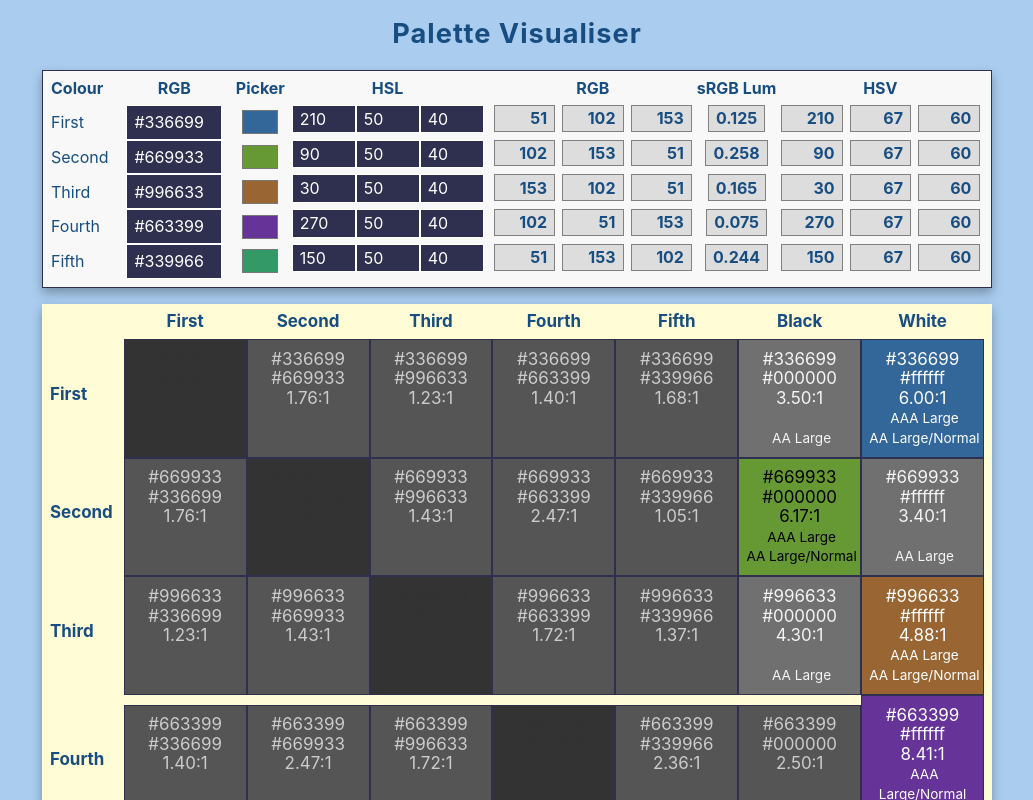
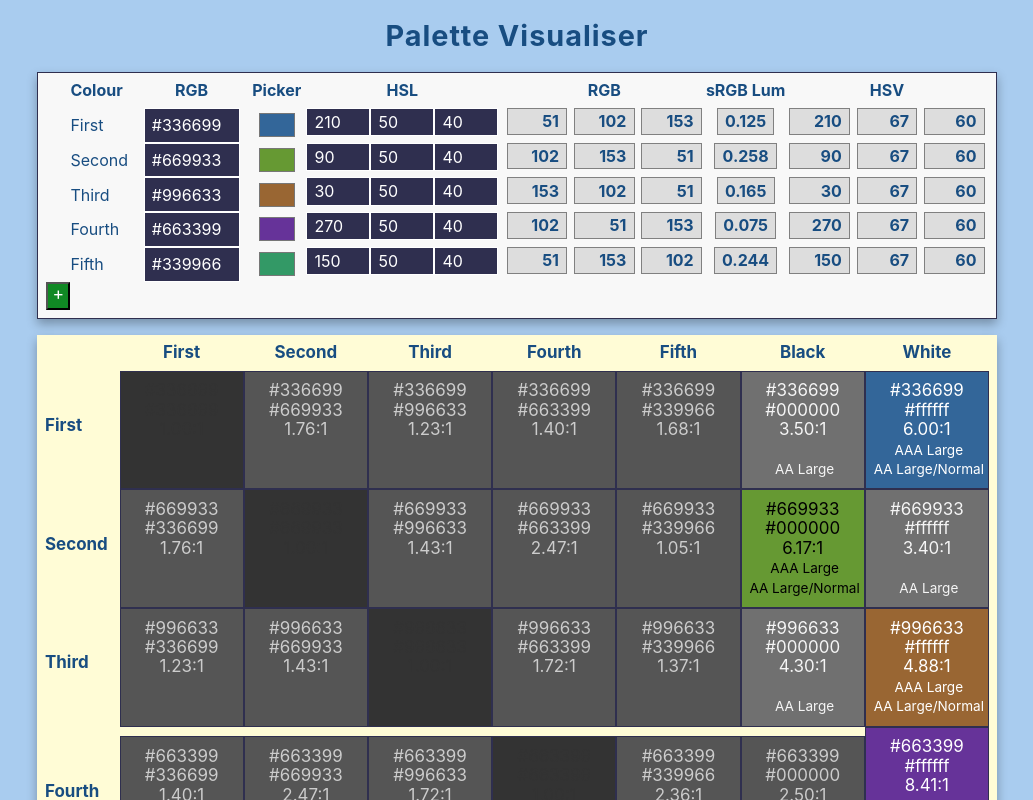
Before and after one commit to JulianNicholls/palette-visualiser-3, a React app: page / in a window 1280 px wide. Shown: the top 800 px of the page, without its empty margins (123-1156 px from the left). Built offline with nearby package versions, Linux system fonts and the light colour scheme.

Commit message:
Add new colour button

```diff
--- a/src/components/InputBox.tsx
+++ b/src/components/InputBox.tsx
@@ -9,7 +9,7 @@ import HSLInput from './HSLInput';
 const LABELS = ['First', 'Second', 'Third', 'Fourth', 'Fifth'];
 
 const InputBox = (): JSX.Element => {
-  const { rgbs, hsls, changeRGB, changeHSL } = useColours();
+  const { rgbs, hsls, changeRGB, changeHSL, addColour } = useColours();
 
   const renderSet = (index: number, label: string): JSX.Element => {
     const rgb = rgbStrToObject(rgbs[index]);
@@ -17,6 +17,7 @@ const InputBox = (): JSX.Element => {
 
     return (
       <Fragment key={index}>
+        <span />
         <label htmlFor={`rgb-${index}`}>{label}</label>
         <RGBInput
           key={rgbs[index]}
@@ -56,6 +57,7 @@ const InputBox = (): JSX.Element => {
 
   return (
     <section id="input-box">
+      <span />
       <span className="first">Colour</span>
       <span>RGB</span>
       <span>Picker</span>
@@ -65,6 +67,9 @@ const InputBox = (): JSX.Element => {
       <span>HSV</span>
 
       {LABELS.map((label, idx) => renderSet(idx, label))}
+      <button className="action" onClick={addColour}>
+        +
+      </button>
     </section>
   );
 };
--- a/src/context/index.tsx
+++ b/src/context/index.tsx
@@ -12,7 +12,7 @@ const DEFAULT_RGBS = ['#336699', '#669933', '#996633', '#663399', '#339966'];
 const DEFAULT_SELECT: SelectedColour = { bg: '#000000', fg: '#ffffff' };
 
 const HSLsFromRGBs = (rgbs: Array<string>): Array<HSL> =>
-  rgbs.reduce((hsls, rgb) => {
+  rgbs.reduce((hsls: Array<HSL>, rgb) => {
     return hsls.concat(RGBtoHSL(rgbStrToObject(rgb)));
   }, []);
 
@@ -24,6 +24,7 @@ interface ColourState {
   changeRGB: (index: number, value: string) => void;
   changeHSL: (index: number, value: HSL) => void;
   selectColour: (bg: string, fg: string) => void;
+  addColour: () => void;
 }
 
 const ColourContext = React.createContext<ColourState>({} as ColourState);
@@ -60,6 +61,14 @@ export const ColourProvider = ({ children }: ColourProviderProps): JSX.Element =
     localStorage.setItem(LS_PALETTE_KEY, JSON.stringify(newRGBs));
   };
 
+  const addColour = () => {
+    const rgbsUpdated = [...rgbs, '#000000'];
+    const hslsUpdated = [...hsls, { h: 0, s: 0, l: 0 }];
+
+    setRGBs(rgbsUpdated);
+    setHSLs(hslsUpdated);
+  };
+
   const changeHSL = (index: number, value: HSL): void => {
     const rgb = HSLtoRGB(value);
 
@@ -85,6 +94,7 @@ export const ColourProvider = ({ children }: ColourProviderProps): JSX.Element =
     changeRGB,
     changeHSL,
     selectColour,
+    addColour,
   };
 
   return <ColourContext.Provider value={state}>{children}</ColourContext.Provider>;
--- a/src/styles/styles.scss
+++ b/src/styles/styles.scss
@@ -5,6 +5,10 @@ $section-bg: #f8f8f8;
 $blocks-bg: #fffcd6;
 $header-colour: hsl(210, 68%, 30%);
 $odd-colour: hsl(210, 68%, 92%);
+
+$action-bg: hsl(130, 79%, 30%);
+$action-delete-bg: hsl(10, 79%, 30%);
+$action-delete-fg: hsl(60, 100%, 50%);
 
 * {
   box-sizing: border-box;
@@ -17,20 +21,13 @@ body {
 }
 
 .container {
-  width: 950px;
+  width: 960px;
   margin: 20px auto;
-}
-
-#top-section {
-  // display: grid;
-  // grid-gap: 20px;
-  // grid-template-columns: 1fr 1fr;
-  margin: 1rem 0;
 }
 
 h1 {
   color: $header-colour;
-  font-size: 1.7rem;
+  font-size: 1.8rem;
   letter-spacing: 1px;
   text-align: center;
 }
@@ -40,7 +37,7 @@ h1 {
   border: 1px solid $input-bg;
   box-shadow: 0 5px 10px rgba(0, 0, 0, 0.3);
   display: grid;
-  grid-template-columns: 3fr 6fr 1fr 10fr 10fr 4fr 10fr;
+  grid-template-columns: 1fr 3fr 6fr 1fr 10fr 10fr 4fr 10fr;
   justify-items: center;
   padding: 0.5rem;
 
@@ -111,43 +108,6 @@ h1 {
     }
   }
 }
-
-// #info-table {
-//   background: $section-bg;
-//   border: 2px solid #000;
-//   border-collapse: collapse;
-//   box-shadow: 0 5px 10px rgba(0, 0, 0, 0.3);
-
-//   tr.odd {
-//     background: $odd-colour
-//   }
-
-//   th,
-//   td {
-//     padding: 0.38em 0.25em;
-//   }
-
-//   th {
-//     background: darken($odd-colour, 5);
-//     border: 2px solid $input-bg;
-//     color: $header-colour;
-
-//     &.luminance {
-//       font-size: 90%;
-//     }
-//   }
-
-//   td {
-//     border: 1px solid $input-bg;
-//     text-align: right;
-//     padding-right: 0.6em;
-
-//     &.luminance {
-//       border-left: 2px solid $input-bg;
-//       border-right: 2px solid $input-bg;
-//     }
-//   }
-// }
 
 #colour-blocks {
   align-items: center;
@@ -237,3 +197,17 @@ h1 {
     cursor: pointer;
   }
 }
+
+button.action {
+  display: inline-flex;
+  align-items: center;
+  background: $action-bg;
+  color: white;
+  font-size: 1.1rem;
+  padding: 0 0.25em 0.25em 0.25em;
+
+  &.delete {
+    background: $action-delete-bg;
+    color: $action-delete-fg;
+  }
+}
```
Also changed, not shown: tsconfig.json (added, +25 -0 lines).
